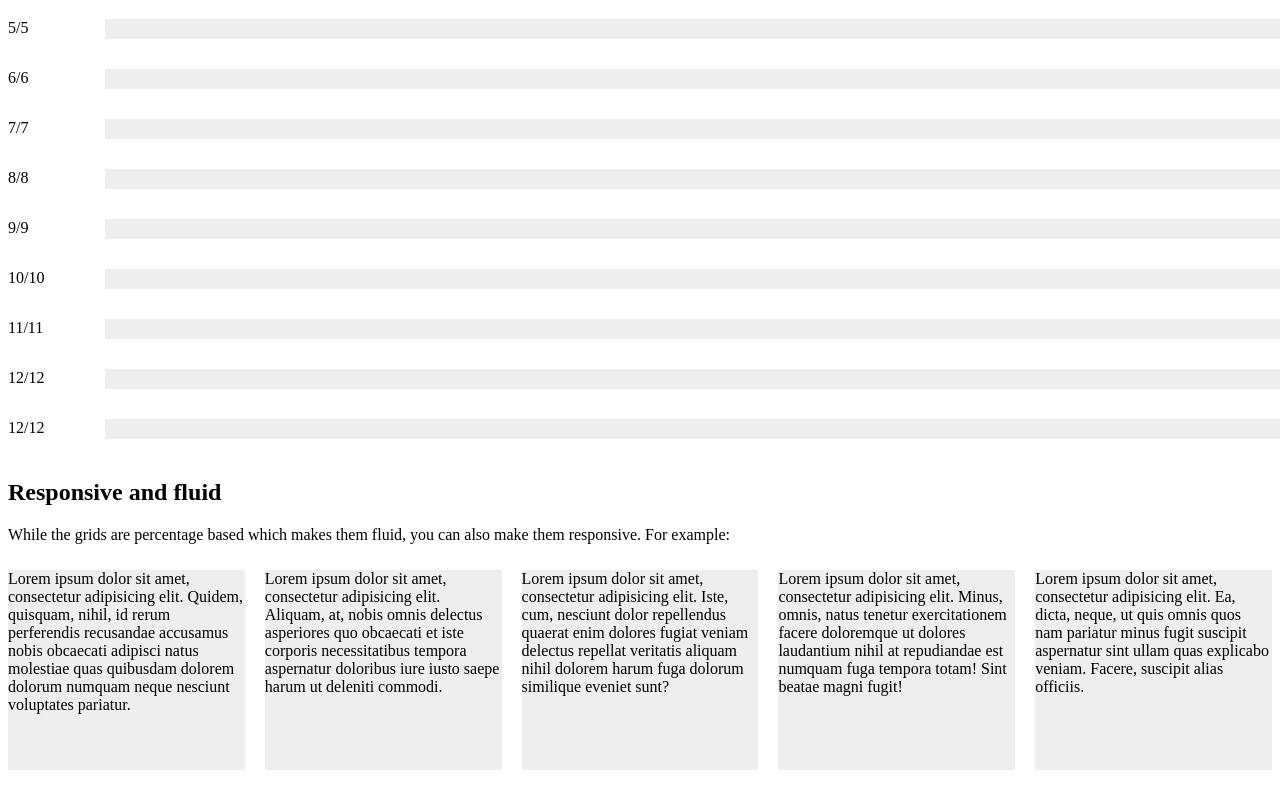
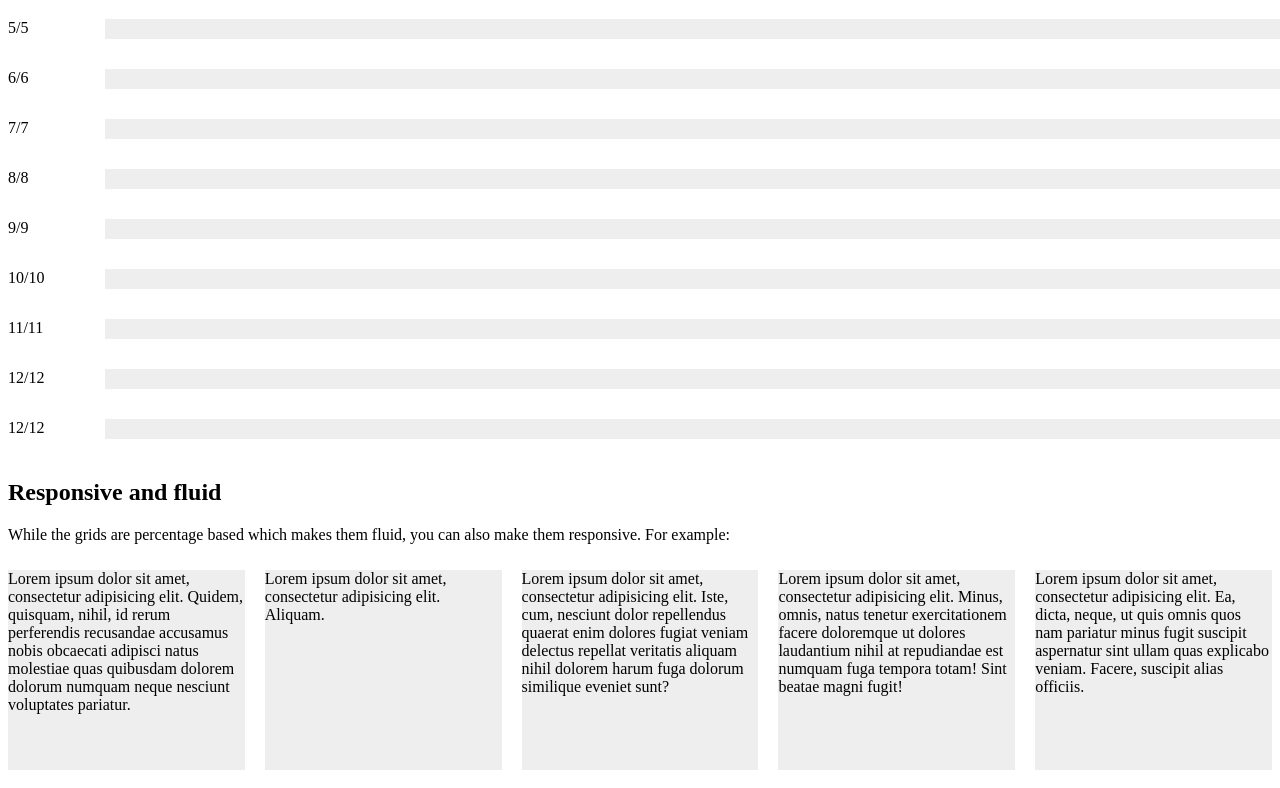
Before and after one commit to JamyGolden/plus-grid, a plain HTML site: page index.html in a window 1280 px wide. Shown: the part 1168-1956 px from the top of the page. Drawn offline with Linux system fonts and the light colour scheme.

Commit message:
fixed markup error. Reduced demo font amount

```diff
--- a/index.html
+++ b/index.html
@@ -318,7 +318,7 @@
             </div>
             <div class="gd-sm-1-2  gd-md-1-4  gd-lg-1-5">
                 <div class="cell-wrap">
-                    Lorem ipsum dolor sit amet, consectetur adipisicing elit. Aliquam, at, nobis omnis delectus asperiores quo obcaecati et iste corporis necessitatibus tempora aspernatur doloribus iure iusto saepe harum ut deleniti commodi.
+                    Lorem ipsum dolor sit amet, consectetur adipisicing elit. Aliquam.
                 </div>
             </div>
             <div class="gd-sm-1-2  gd-md-1-4  gd-lg-1-5">
@@ -339,4 +339,4 @@
         </div>
 
     </body>
-</style>
+</html>
```
